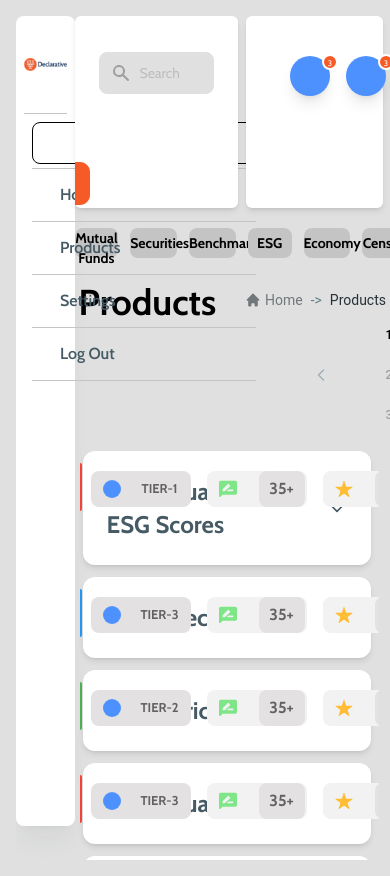
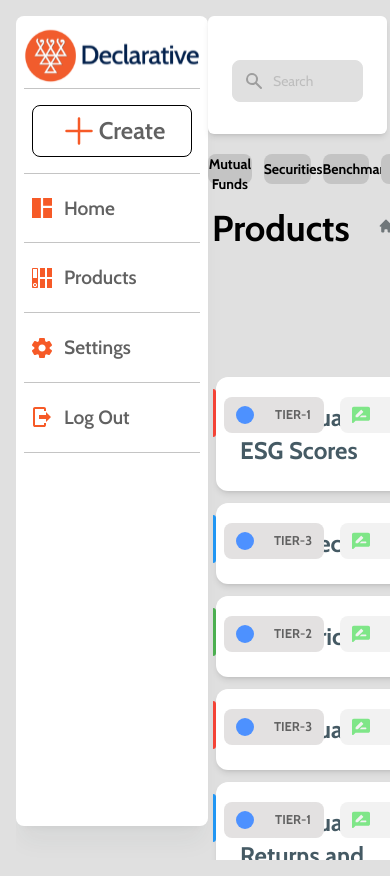
Before and after one commit to Umang1302/declarative, a Next.js app: page / in a window 390 px wide. Built offline with nearby package versions, Linux system fonts and the light colour scheme.

Commit message:
layout set responsiveness

```diff
--- a/src/app/layout.tsx
+++ b/src/app/layout.tsx
@@ -24,26 +24,12 @@ export default function RootLayout({
         }
       >
         <div className="flex w-[100vw] h-[100vh] overflow-x-hidden overflow-y-hidden">
-          <div className="relative flex h-[96vh]">
+          <div className="flex h-[96vh]">
             {/* <div className="absolute z-10 4xl:top-[230px] 4xl:left-[470px] 2xl:top-[140px] 2xl:left-[260px]"> */}
-            <div className="absolute z-10 top-[18%] left-[100%]">
-              <svg
-                width="15"
-                height="43"
-                viewBox="0 0 15 43"
-                fill="none"
-                xmlns="http://www.w3.org/2000/svg"
-              >
-                <path
-                  d="M0 0H5C10.5228 0 15 4.47715 15 10V33C15 38.5228 10.5228 43 5 43H0V0Z"
-                  fill="#F65A27"
-                />
-              </svg>
-            </div>
             <Sidebar />
           </div>
-          <div className="w-[85vw] h-[100vh] 4xl:px-12 2xl:px-8">
-            <div className="flex w-[90vw] mb-3">
+          <div className="w-[85vw] h-[100vh] max-w-[1440px] 4xl:px-72 2xl:px-8 lg:px-6">
+            <div className="flex w-[90vw] h-[14vh] max-h-[140px] mb-3">
               <Navsearchbar />
             </div>
             <div className="h-[83vh]">{children}</div>
--- a/src/components/common/NavSearchbar.tsx
+++ b/src/components/common/NavSearchbar.tsx
@@ -8,16 +8,13 @@ import NavUserArea from "./NavUserArea";
 export default function Navsearchbar() {
   return (
     <>
-      <Card className="w-[42vw] 4xl:h-[11vh] rounded-md mr-2 4xl:px-5">
-        <CardBody className="mt-3">
-          <label htmlFor="simple-search" className="sr-only">
-            Search
-          </label>
-          <div className="relative w-full 4xl:mt-5">
+      <Card className="w-[46vw] max-w-[2000px] 3xl:w-[1000px] h-full rounded-md mr-2 4xl:px-5">
+        <CardBody className="mt-3 w-full h-full flex justify-center items-center">
+          <div className="relative w-full">
             <div className="absolute inset-y-0 left-0 flex items-center pl-3 pointer-events-none">
               <svg
                 aria-hidden="true"
-                className="w-5 h-5 4xl:w-10 4xl:h-10 text-gray-500 dark:text-gray-400"
+                className="w-5 h-5 text-gray-500 dark:text-gray-400"
                 fill="currentColor"
                 viewBox="0 0 20 20"
                 xmlns="http://www.w3.org/2000/svg"
@@ -32,7 +29,8 @@ export default function Navsearchbar() {
             <input
               type="text"
               id="simple-search"
-              className="bg-gray-300 border border-gray-300 text-black text-sm rounded-lg focus:ring-blue-500 focus:border-blue-500 block w-full pl-10 4xl:pl-16 4xl:pt-[30px] p-2.5  dark:bg-gray-700 dark:border-gray-600 dark:placeholder-black dark:text-white dark:focus:ring-blue-500 dark:focus:border-blue-500 4xl:h-[70px] 4xl:placeholder:text-[40px] 4xl:text-[40px] 4xl:py-10"
+              className="bg-gray-300 border border-gray-300 text-black text-sm rounded-lg focus:ring-blue-500 focus:border-blue-500 block w-full pl-10 p-2.5  dark:bg-gray-700 dark:border-gray-600 dark:placeholder-black dark:text-white dark:focus:ring-blue-500 dark:focus:border-blue-500"
+              // className="bg-gray-300 border border-gray-300 text-black text-sm rounded-lg focus:ring-blue-500 focus:border-blue-500 block  dark:bg-gray-700 dark:border-gray-600 dark:placeholder-black dark:text-white dark:focus:ring-blue-500 dark:focus:border-blue-500"
               placeholder="Search"
             />
           </div>
--- a/src/components/common/NavUserArea.tsx
+++ b/src/components/common/NavUserArea.tsx
@@ -34,18 +34,17 @@ import {
 export default function NavSearchbar() {
   return (
     <Card
-      className={`w-[35vw] 4xl:h-[11vh] rounded-md px-4 py-2 ${cabin.className}`}
+      className={`w-[35vw] 3xl:w-[550px] 4xl:w-[600px] h-full rounded-md px-4 py-2 ${cabin.className}`}
     >
-      <div className="flex my-4 4xl:my-10 mx-2">
-        <div className="flex gap-x-4 4xl:gap-x-8 ml-5 2xl:ml-0 2xl:mt-8 mt-4">
+      <div className="flex items-center justify-between my-4 mx-2">
         <div className="relative inline-flex w-fit">
           <Menu>
-              <div className="absolute bottom-auto left-auto right-0 top-0 z-10 inline-block -translate-y-[2px] translate-x-2/4 rotate-0 skew-x-0 skew-y-0 scale-x-100 scale-y-100 rounded-full bg-[#F65A27] px-[3.4px] 4xl:px-[8px] 4xl:py-[0.3px] py-[0.6px] border-2 border-white w-4 h-4 4xl:w-8 4xl:h-8">
-                <p className="text-[8px] 4xl:text-[20px] text-white">3</p>
+            <div className="flex absolute bottom-auto left-auto items-center justify-center -right-[0.5rem] top-[-0.5rem] z-10 rounded-full bg-[#F65A27] border-2 border-white w-6 h-6">
+              <p className="text-[0.8rem] text-white">3</p>
             </div>
             <MenuHandler>
-                <div className=" flex items-center justify-center rounded-full bg-[#4D91FF] px-2 py-2 text-center text-white shadow-lg dark:text-gray-200 w-10 h-10 4xl:w-16 4xl:h-16">
-                  <div className="relative 2xl:w-5 2xl:h-5 4xl:w-8 4xl:h-8">
+              <div className=" flex items-center justify-center rounded-full bg-[#4D91FF] px-2 py-2 text-center text-white shadow-lg dark:text-gray-200 w-12 h-12">
+                <div className="relative w-6 h-6">
                   <Image alt="" src="/message.svg" fill />
                 </div>
               </div>
@@ -60,12 +59,12 @@ export default function NavSearchbar() {
 
         <div className="relative inline-flex w-fit">
           <Menu>
-              <div className="absolute bottom-auto left-auto right-0 top-0 z-10 inline-block -translate-y-[2px] translate-x-2/4 rotate-0 skew-x-0 skew-y-0 scale-x-100 scale-y-100 rounded-full bg-[#F65A27] px-[3.4px] 4xl:px-[8px] 4xl:py-[0.3px] py-[0.6px] border-2 border-white w-4 h-4 4xl:w-8 4xl:h-8">
-                <p className="text-[8px] 4xl:text-[20px] text-white">3</p>
+            <div className="flex absolute bottom-auto left-auto items-center justify-center -right-[0.5rem] top-[-0.5rem] z-10 rounded-full bg-[#F65A27] border-2 border-white w-6 h-6">
+              <p className="text-[0.8rem] text-white">3</p>
             </div>
             <MenuHandler>
-                <div className=" flex items-center justify-center rounded-full bg-[#4D91FF] px-2 py-2 text-center text-white shadow-lg dark:text-gray-200 w-10 h-10 4xl:w-16 4xl:h-16">
-                  <div className="relative 2xl:w-5 2xl:h-5 4xl:w-10 4xl:h-10">
+              <div className=" flex items-center justify-center rounded-full bg-[#4D91FF] px-2 py-2 text-center text-white shadow-lg dark:text-gray-200 w-12 h-12">
+                <div className="relative w-6 h-6">
                   <Image alt="" src="/Alert.svg" fill />
                 </div>
               </div>
@@ -77,13 +76,14 @@ export default function NavSearchbar() {
             </MenuList>
           </Menu>
         </div>
-        </div>
-        <div className="ml-6 mt-2 flex">
+        {/* </div> */}
+
         <div className=" flex items-center justify-center rounded-full bg-[#FFBC35] px-2 py-2 text-center text-white shadow-lg dark:text-gray-200 w-16 h-16 4xl:w-24 4xl:h-24 2xl:mt-3">
-            <div className="relative 2xl:w-14 2xl:h-14 4xl:w-16 4xl:h-16">
+          <div className="relative w-12 h-12">
             <Image alt="" src="/user.svg" fill />
           </div>
         </div>
+
         <div className="ml-3 mt-[-8px]  text-black">
           <p className="font-bold text-[20px] 4xl:text-[28px]">Demo User</p>
           <p className="text-[8px] 4xl:text-[14px] 2xl:text-[12px]">
@@ -98,7 +98,6 @@ export default function NavSearchbar() {
           </p>
         </div>
       </div>
-      </div>
     </Card>
   );
 }
--- a/src/components/common/Sidebar.tsx
+++ b/src/components/common/Sidebar.tsx
@@ -34,8 +34,92 @@ export default function Sidebar() {
   };
 
   return (
-    <Card className="shadow-xl shadow-blue-gray-900/5 rounded-lg w-[15vw] 2xl:w-[18vw] 4xl:py-10 2xl:py-6 lg:py-3 px-2">
-      <div className="w-[100%] h-[12%] relative">
+    <Card className="shadow-xl shadow-blue-gray-900/5 rounded-lg w-[15vw] max-w-[290px] min-w-[192px] py-2 px-2">
+      <div className={`w-full h-full ${cabin.className}`}>
+        {/* logo */}
+        <div className="relative w-full h-[8%] max-h-[70px]">
+          <Image src="/declarativeLogo1.svg" alt="brand" fill />
+        </div>
+
+        <hr className="border-[#C4C4C4]" />
+
+        {/* Create Botton */}
+        <div className="w-full h-[8%] max-h-[60px] py-1 my-3 px-2">
+          <button className="w-full h-full border-[1px] items-center rounded-lg border-black flex justify-center">
+            <PlusIcon className="text-[#F65A27] w-10 h-10" />
+            <p className="text-[1.5rem] font-[600]">Create</p>
+          </button>
+        </div>
+
+        <hr className="border-[#C4C4C4]" />
+
+        {/* start Menu */}
+        <div className="w-full">
+          <div className={`w-full ${cabin.className}`}>
+            <div
+              className="hover:bg-[#ffe7df] w-full flex items-center justify-start py-5 px-2 gap-x-3"
+              onClick={() => {
+                router.push("/");
+              }}
+            >
+              <div className="relative w-5 h-5">
+                <Image src="/home.svg" alt="brand" fill />
+              </div>
+
+              <p className="text-[1.2rem] font-[600]">Home</p>
+            </div>
+            <hr className="border-[#C4C4C4]" />
+
+            <div
+              className="hover:bg-[#ffe7df] w-full flex items-center justify-start py-5 px-2 gap-x-3"
+              onClick={() => {
+                router.push("/");
+              }}
+            >
+              <div className="relative w-5 h-5">
+                <Image src="/products.svg" alt="brand" fill />
+              </div>
+
+              <p className="text-[1.2rem] font-[600]">Products</p>
+            </div>
+            <hr className="border-[#C4C4C4]" />
+
+            <div
+              className="hover:bg-[#ffe7df] w-full flex items-center justify-start py-5 px-2 gap-x-3"
+              onClick={() => {
+                router.push("/");
+              }}
+            >
+              <div className="relative w-5 h-5">
+                <Image src="/settings.svg" alt="brand" fill />
+              </div>
+
+              <p className="text-[1.2rem] font-[600]">Settings</p>
+            </div>
+            <hr className="border-[#C4C4C4]" />
+
+            <div
+              className="hover:bg-[#ffe7df] w-full flex items-center justify-start py-5 px-2 gap-x-3"
+              onClick={() => {
+                router.push("/");
+              }}
+            >
+              <div className="relative w-5 h-5">
+                <Image src="/logOut.svg" alt="brand" fill />
+              </div>
+
+              <p className="text-[1.2rem] font-[600]">Log Out</p>
+            </div>
+            <hr className="border-[#C4C4C4]" />
+          </div>
+        </div>
+      </div>
+    </Card>
+  );
+}
+
+{
+  /* <div className="w-[100%] h-[12%] relative">
         <Image src="/declarativeLogo1.svg" alt="brand" fill />
       </div>
       <div className="w-full">
@@ -83,25 +167,6 @@ export default function Sidebar() {
               Products
             </p>
           </ListItem>
-          {/* <hr className="border-[#C4C4C4] w-[100%]  4xl:mt-8" /> */}
-          {/* <ListItem className="hover:bg-[#ffe7df] 4xl:mt-8 2xl:mt-2 2xl:mb-2">
-            <ListItemPrefix>
-              <div className="relative 4xl:w-[30px] 4xl:h-[30px] 2xl:w-[20px] 2xl:h-[20px]">
-                <Image src="/intends.svg" alt="brand" fill />
-              </div>
-            </ListItemPrefix>
-            <p className="4xl:text-[40px] 2xl:text-[23px] font-[600]">
-              Intents
-            </p>
-            <ListItemSuffix>
-              <ChevronDownIcon
-                strokeWidth={2.5}
-                className={`mx-auto h-6 w-6 transition-transform text-[#F65A27] ${
-                  open === 1 ? "rotate-180" : ""
-                }`}
-              />
-            </ListItemSuffix>
-          </ListItem> */}
           <hr className="border-[#C4C4C4] w-[100%]  4xl:mt-8" />
           <ListItem className="hover:bg-[#ffe7df] 4xl:mt-8 2xl:mt-2 2xl:mb-2">
             <ListItemPrefix>
@@ -126,7 +191,28 @@ export default function Sidebar() {
           </ListItem>
           <hr className="border-[#C4C4C4] w-[100%]  4xl:mt-8" />
         </List>
-      </div>
-    </Card>
-  );
+      </div> */
 }
+{
+  /* <hr className="border-[#C4C4C4] w-[100%]  4xl:mt-8" /> */
+}
+{
+  /* <ListItem className="hover:bg-[#ffe7df] 4xl:mt-8 2xl:mt-2 2xl:mb-2">
+            <ListItemPrefix>
+              <div className="relative 4xl:w-[30px] 4xl:h-[30px] 2xl:w-[20px] 2xl:h-[20px]">
+                <Image src="/intends.svg" alt="brand" fill />
+              </div>
+            </ListItemPrefix>
+            <p className="4xl:text-[40px] 2xl:text-[23px] font-[600]">
+              Intents
+            </p>
+            <ListItemSuffix>
+              <ChevronDownIcon
+                strokeWidth={2.5}
+                className={`mx-auto h-6 w-6 transition-transform text-[#F65A27] ${
+                  open === 1 ? "rotate-180" : ""
+                }`}
+              />
+            </ListItemSuffix>
+          </ListItem> */
+}
```
Lines whose indentation alone changed are shown as unchanged.
